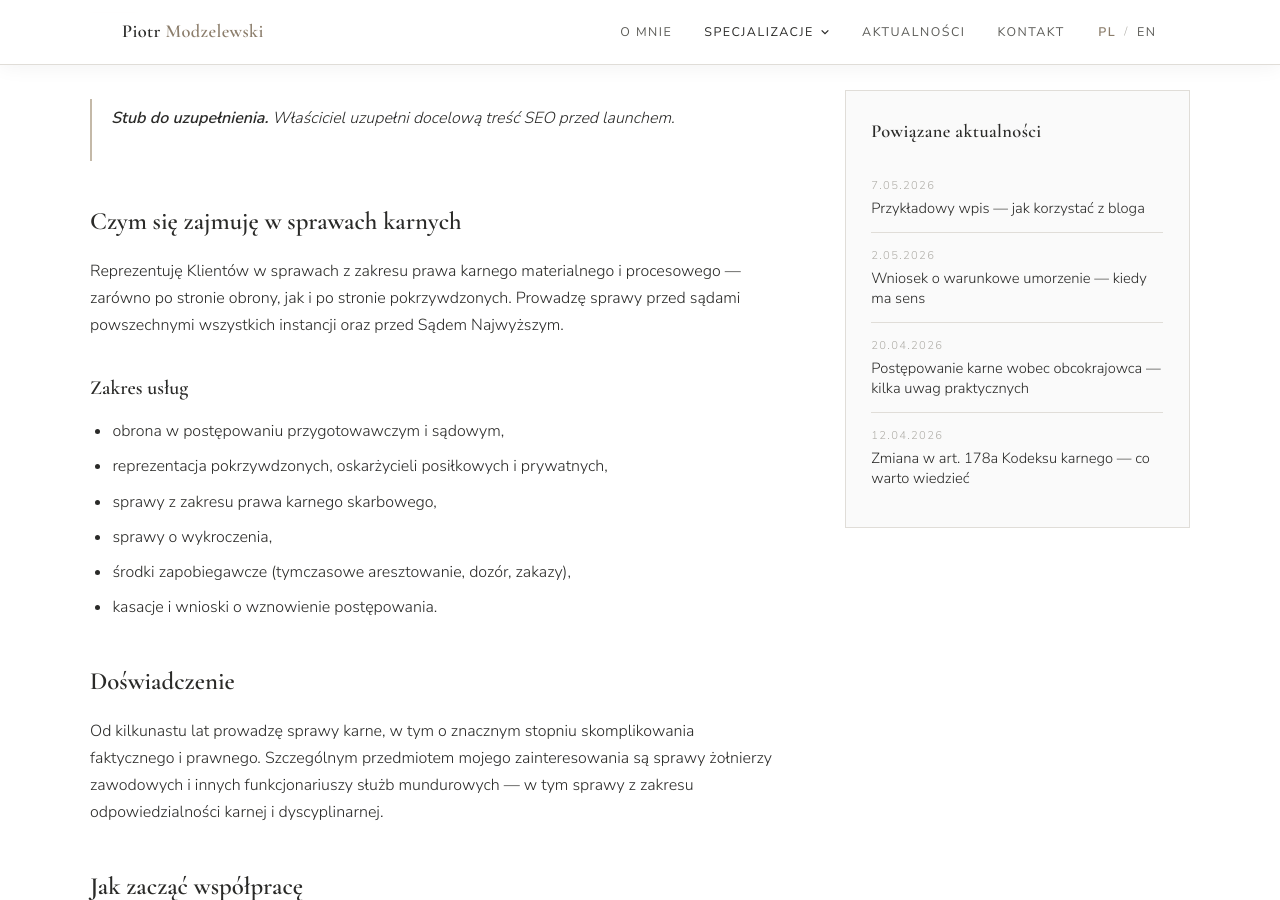
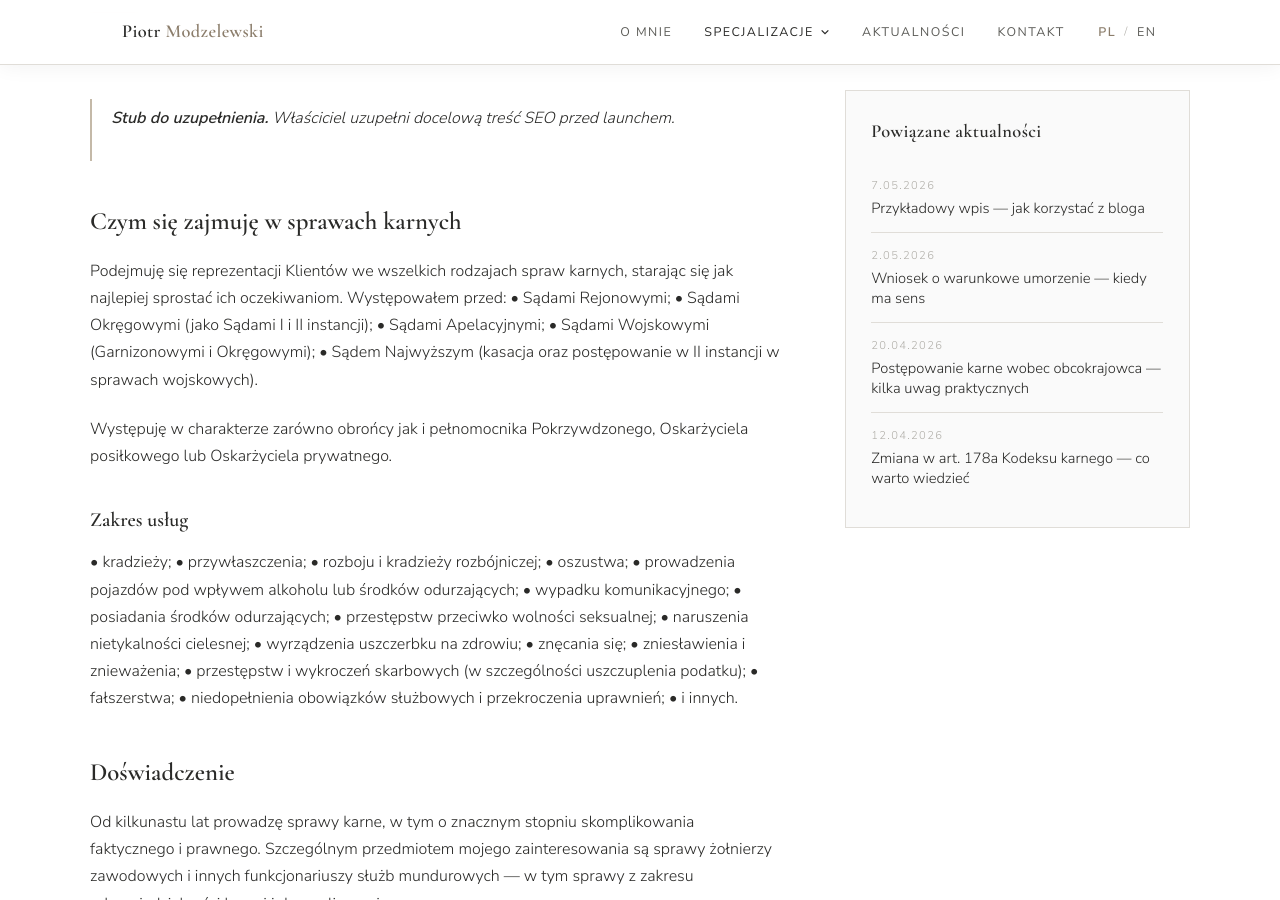
Before and after one commit to pmmodzelewski/adwokatmodzelewski.pl, a Jekyll site: the page built from _specjalizacje/prawo-karne.md, in a window 1280 px wide and 900 px high, scrolled down 216 px. Built offline with Jekyll 4.4.1, drawn with Linux system fonts in a browser that asks for light colours; Markdown is read by kramdown in place of the engine named in the settings.

Commit message:
Update prawo-karne.md
testowe zmiany podstrony prawo karne

```diff
--- a/_specjalizacje/prawo-karne.md
+++ b/_specjalizacje/prawo-karne.md
@@ -14,19 +14,33 @@ robots: noindex
 
 ## Czym się zajmuję w sprawach karnych
 
-Reprezentuję Klientów w sprawach z zakresu prawa karnego materialnego
-i procesowego — zarówno po stronie obrony, jak i po stronie pokrzywdzonych.
-Prowadzę sprawy przed sądami powszechnymi wszystkich instancji oraz przed
-Sądem Najwyższym.
+Podejmuję się reprezentacji Klientów we wszelkich rodzajach spraw karnych, starając się jak najlepiej sprostać ich oczekiwaniom. Występowałem przed:
+•	Sądami Rejonowymi;
+•	Sądami Okręgowymi (jako Sądami I i II instancji);
+•	Sądami Apelacyjnymi;
+•	Sądami Wojskowymi (Garnizonowymi i Okręgowymi);
+•	Sądem Najwyższym (kasacja oraz postępowanie w II instancji w sprawach wojskowych).
+
+Występuję w charakterze zarówno obrońcy jak i pełnomocnika Pokrzywdzonego, Oskarżyciela posiłkowego lub Oskarżyciela prywatnego.
 
 ### Zakres usług
 
-- obrona w postępowaniu przygotowawczym i sądowym,
-- reprezentacja pokrzywdzonych, oskarżycieli posiłkowych i prywatnych,
-- sprawy z zakresu prawa karnego skarbowego,
-- sprawy o wykroczenia,
-- środki zapobiegawcze (tymczasowe aresztowanie, dozór, zakazy),
-- kasacje i wnioski o wznowienie postępowania.
+•	kradzieży;
+•	przywłaszczenia;
+•	rozboju i kradzieży rozbójniczej;
+•	oszustwa;
+•	prowadzenia pojazdów pod wpływem alkoholu lub środków odurzających;
+•	wypadku komunikacyjnego;
+•	posiadania środków odurzających;
+•	przestępstw przeciwko wolności seksualnej;
+•	naruszenia nietykalności cielesnej;
+•	wyrządzenia uszczerbku na zdrowiu;
+•	znęcania się;
+•	zniesławienia i znieważenia;
+•	przestępstw i wykroczeń skarbowych (w szczególności uszczuplenia podatku);
+•	fałszerstwa;
+•	niedopełnienia obowiązków służbowych i przekroczenia uprawnień;
+•	i innych.
 
 ## Doświadczenie
 
```
